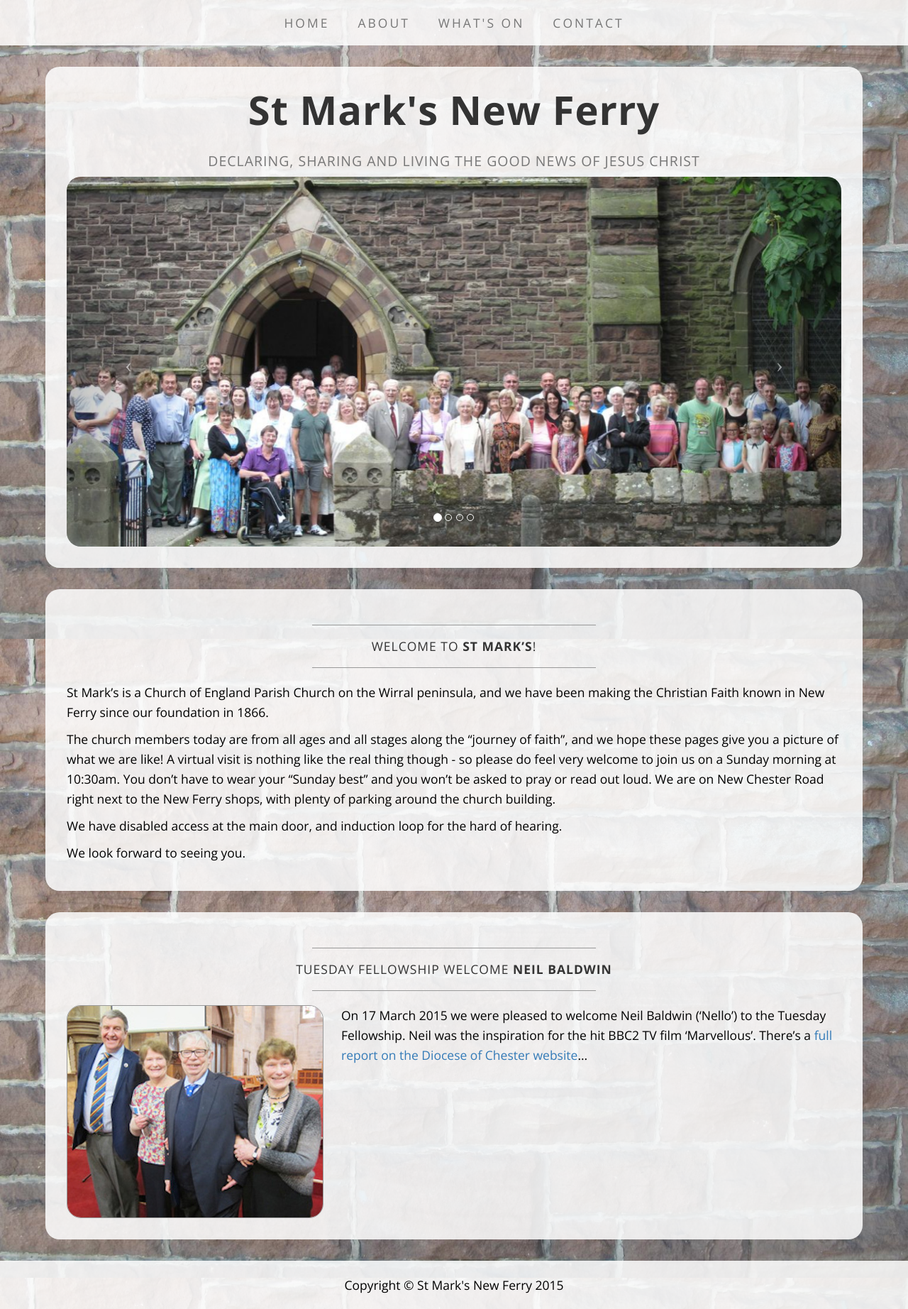
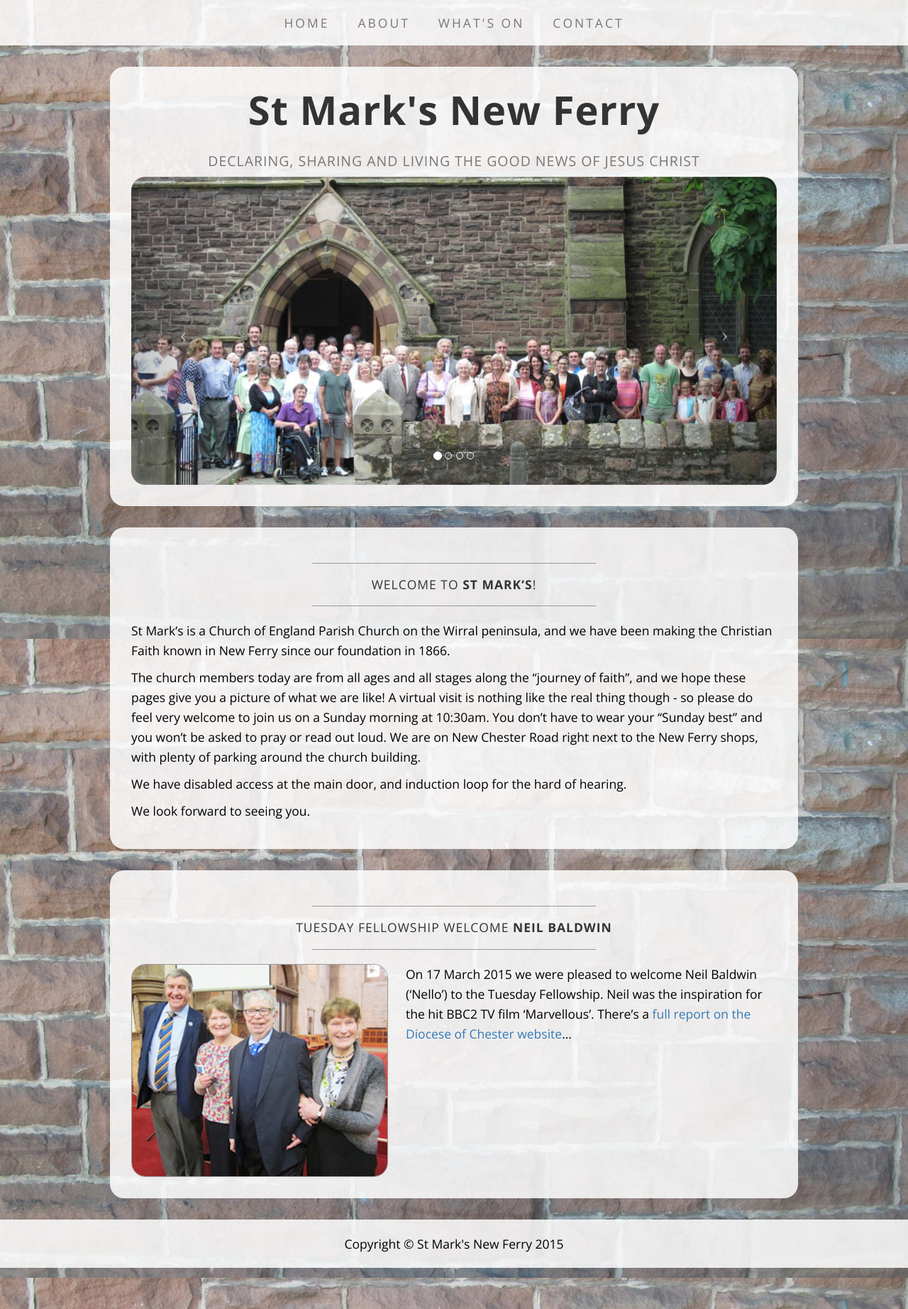
Before and after one commit to stmarksnewferry/stmarksnewferry.github.io, a Jekyll site: the page built from index.md, in a window 1280 px wide. Shown: the whole page at 71% size. Built offline with Jekyll 4.4.1, drawn with Linux system fonts in a browser that asks for light colours; nearby versions of some CDN libraries.

Commit message:
Apply 90% width container only to small screens

```diff
--- a/css/business-casual.scss
+++ b/css/business-casual.scss
@@ -230,8 +230,10 @@ footer p {
 
 // Add margin to left and right of container on small screens
 
-.container {
-  width: 90%;
+@media (max-width: 767px) {
+  .container {
+    width: 90%;
+  }
 }
 
 // Prevent scroll activating zoom in Google map until clicked
```
